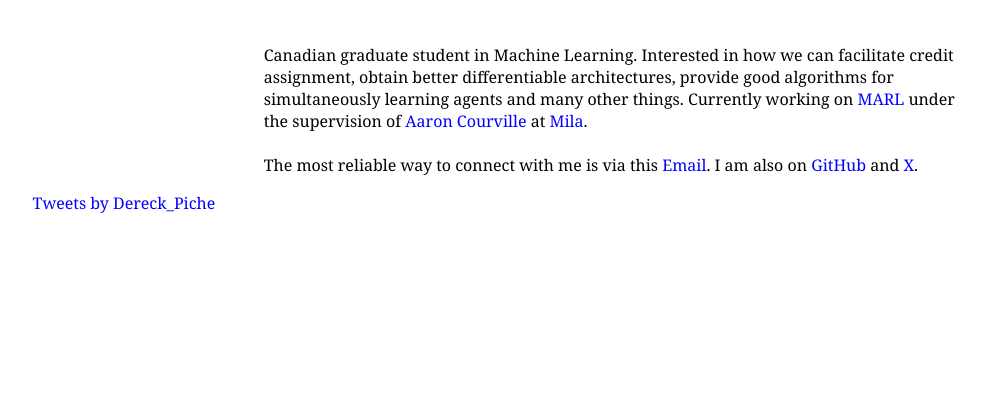
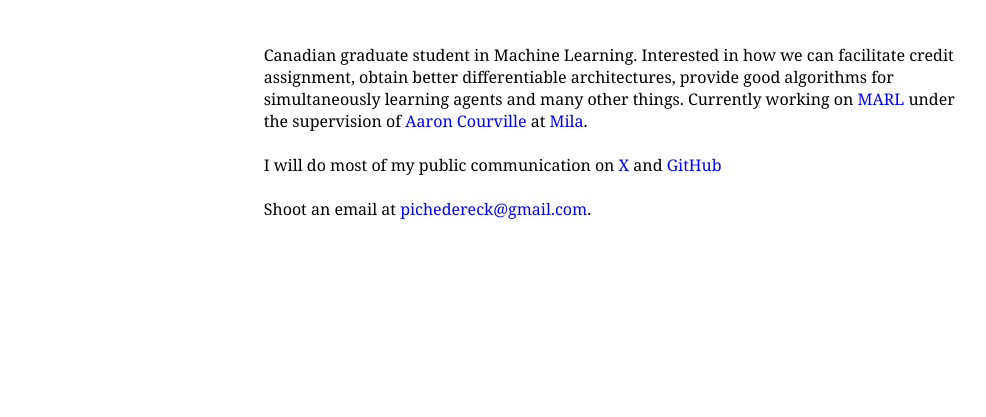
Before and after one commit to dereckpiche/dereckpiche.github.io, a plain HTML site: page index.html in a window 1280 px wide. Shown: the part 383-800 px from the top of the page, without its empty margins (145-1131 px from the left). Drawn offline with nearby package versions, Linux system fonts and the light colour scheme.

Commit message:
Quick commit

```diff
--- a/index.html
+++ b/index.html
@@ -75,7 +75,6 @@
 <a href="ml.html">Machine Learning</a>
 <a href="songs.html">Songs</a>
 <a href="extra_thoughts.html">Extra Thoughts</a>
-<a href="tweets.html">Tweets</a>
 <a href="pointers.html">Pointers</a>
 </nav>
 
@@ -93,17 +92,17 @@
     at <a href="https://mila.quebec/">Mila</a>.
     <br>
     <br>
-    The most reliable way to connect with me is via this
-    <a href="mailto:pichedereck@gmail.com" title="Email">Email</a>.
-    I am also on
+    I will do most of my public communication on <a href="https://x.com/Dereck_Piche" title="X.com">X</a>
+    and
     <a href="https://github.com/dereckpiche" title="GitHub">GitHub</a>
-    and
-    <a href="https://x.com/Dereck_Piche" title="X.com">X</a>.
-    </p>
+    <br>
+    <br>
+    Shoot an email at
+    <a href="mailto:pichedereck@gmail.com" title="Email">pichedereck@gmail.com</a>.
 </div>
 <div id="chain">
 \( \mathcal{J}_{x} \ f \circ g \ ( x ) = \mathcal{J}_{g} f \times \mathcal{J}_{x} g \)
 </div>
-<a class="twitter-timeline" href="https://twitter.com/Dereck_Piche?ref_src=twsrc%5Etfw">Tweets by Dereck_Piche</a> <script async src="https://platform.twitter.com/widgets.js" charset="utf-8"></script>
+
 </body>
 </html>
```
Also changed, not shown: extra_thoughts.html (+2 -1 lines), tweets.html (deleted, +0 -13 lines).
